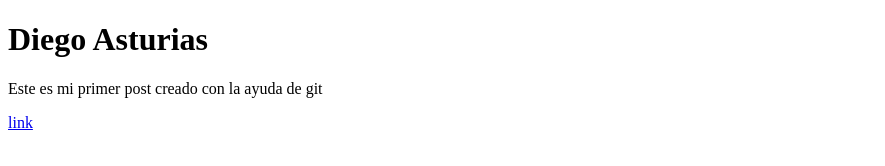
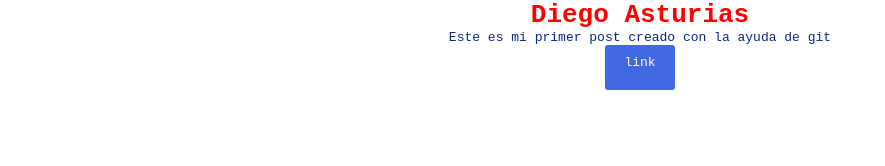
Before and after one commit to DiegoAs868/Posts, a plain HTML site: page index.html in a window 1280 px wide. Shown: the whole page, without its empty margins (0-885 px from the left). Drawn offline with Linux system fonts and the light colour scheme.

Commit message:
Tercer commit - se agrego una hoja de estilos al proyecto

```diff
--- /dev/null
+++ b/css/estilos.css
@@ -0,0 +1,25 @@
+*{
+    margin: 0;
+    padding: 0;
+    font-family: monospace;
+}
+h1{
+    color: red;
+    text-align: center;
+}
+p{
+    color:rgb(6, 41, 138);
+    text-align: center;
+}
+a{
+    display: block;
+    padding: 10px;
+    background-color: royalblue;
+    text-decoration: none;
+    color: seashell;
+    margin: auto;
+    width: 50px;
+    height: 25px;
+    border-radius: 3px;
+    text-align: center;
+}
--- a/index.html
+++ b/index.html
@@ -5,6 +5,7 @@
     <meta http-equiv="X-UA-Compatible" content="IE=edge">
     <meta name="viewport" content="width=device-width, initial-scale=1.0">
     <title>Document</title>
+    <link rel="stylesheet" href="css/estilos.css">
 </head>
 <body>
     <h1>Diego Asturias</h1>
```
